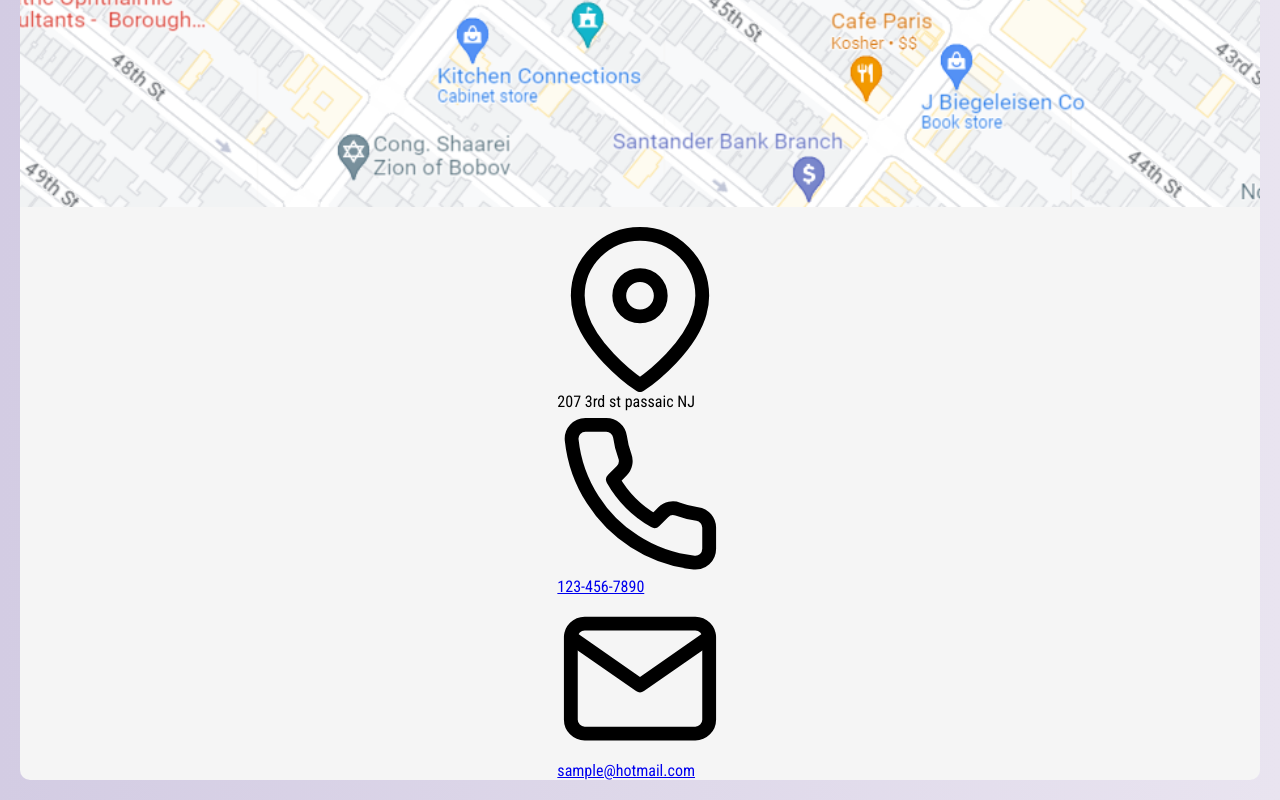
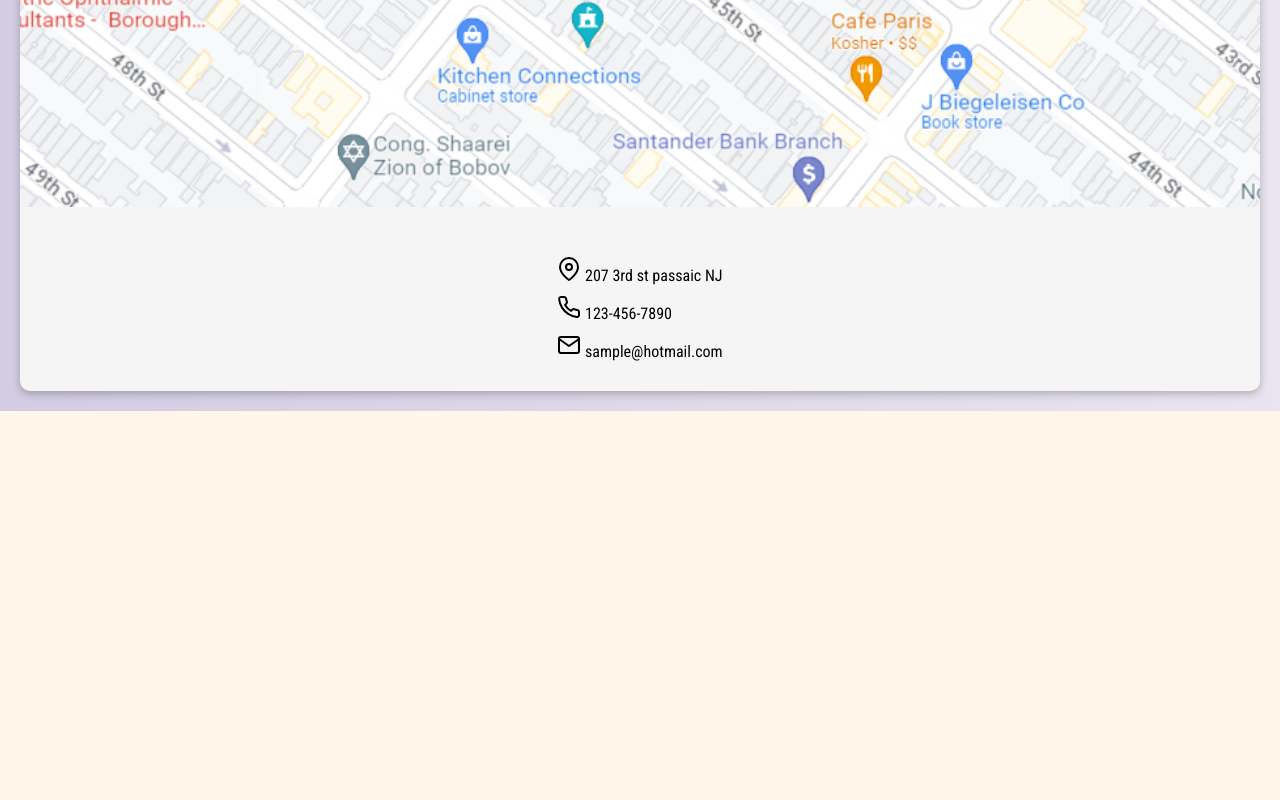
Before and after one commit to Lamadrid-Mike/wellness-express, a website: page index.html in a window 1280 px wide. Shown: the part 1973-2773 px from the top of the page. After the commit the page ends 2384 px from the top, so only its background shows below. Drawn offline with Linux system fonts and the light colour scheme.

Commit message:
working on contact page

```diff
--- a/index.html
+++ b/index.html
@@ -75,17 +75,21 @@
     <section class="contact-section">
       <h2 class="contact-section__header">Find Us</h2>
       <div class="contact-section__content">
-        <img src="/imgs/map-img.png" alt="map image" />
+        <img
+          src="/imgs/map-img.png"
+          class="contact-section__map"
+          alt="map image"
+        />
         <div class="contact-section__address">
-          <div>
+          <div class="address__section-content">
             <img
               src="/imgs/map-pin.svg"
               alt="map icon"
               class="contact-section__address--icon"
             />
-            <p>207 3rd st passaic NJ</p>
+            <a>207 3rd st passaic NJ</a>
           </div>
-          <div>
+          <div class="address__section-content">
             <img
               src="/imgs/phone.svg"
               alt="map icon"
@@ -93,7 +97,7 @@
             />
             <a href="tel:123-456-7890">123-456-7890</a>
           </div>
-          <div>
+          <div class="address__section-content">
             <img
               src="/imgs/mail.svg"
               alt="map icon"
--- a/styles/contact.scss
+++ b/styles/contact.scss
@@ -1,5 +1,6 @@
 .contact-section {
   &__content {
+    box-shadow: rgba(0, 0, 0, 0.24) 0px 3px 8px;
     display: flex;
     gap: 2rem;
     flex-direction: column;
@@ -7,7 +8,7 @@
     border-radius: 10px;
     margin: 2rem;
     background-color: whitesmoke;
-    img {
+    .contact-section__map {
       width: 100%;
       border-top-right-radius: 10px;
       border-top-left-radius: 10px;
@@ -15,8 +16,15 @@
   }
 
   &__address {
-    p {
-      display: inline-block;
+    margin: 1rem;
+    padding: 1rem;
+    .address__section-content {
+      margin: 1rem;
+
+      a {
+        text-decoration: none;
+        color: black;
+      }
     }
   }
 }
```
Also changed, not shown: index.css, styles/contact.css, 2 other files.
